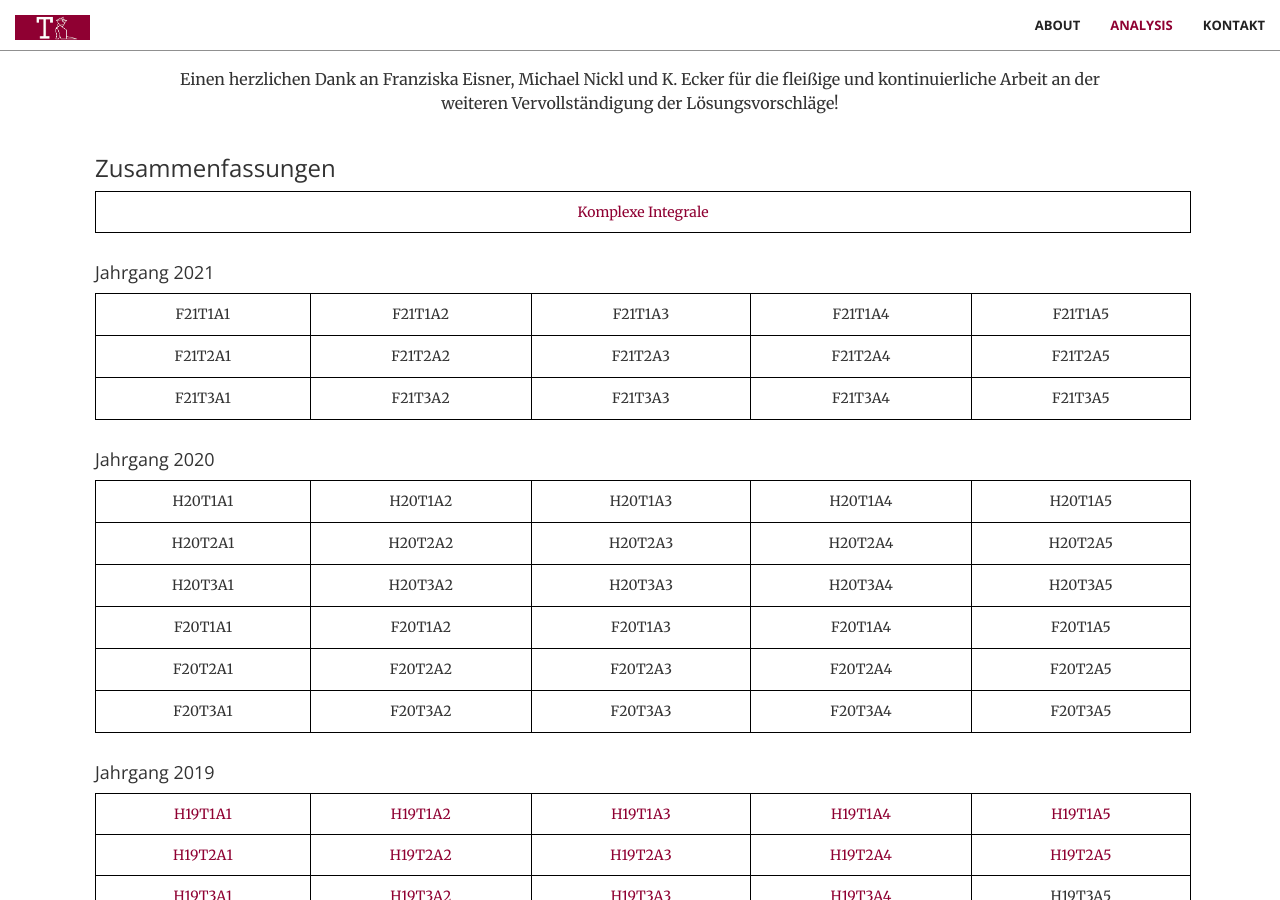
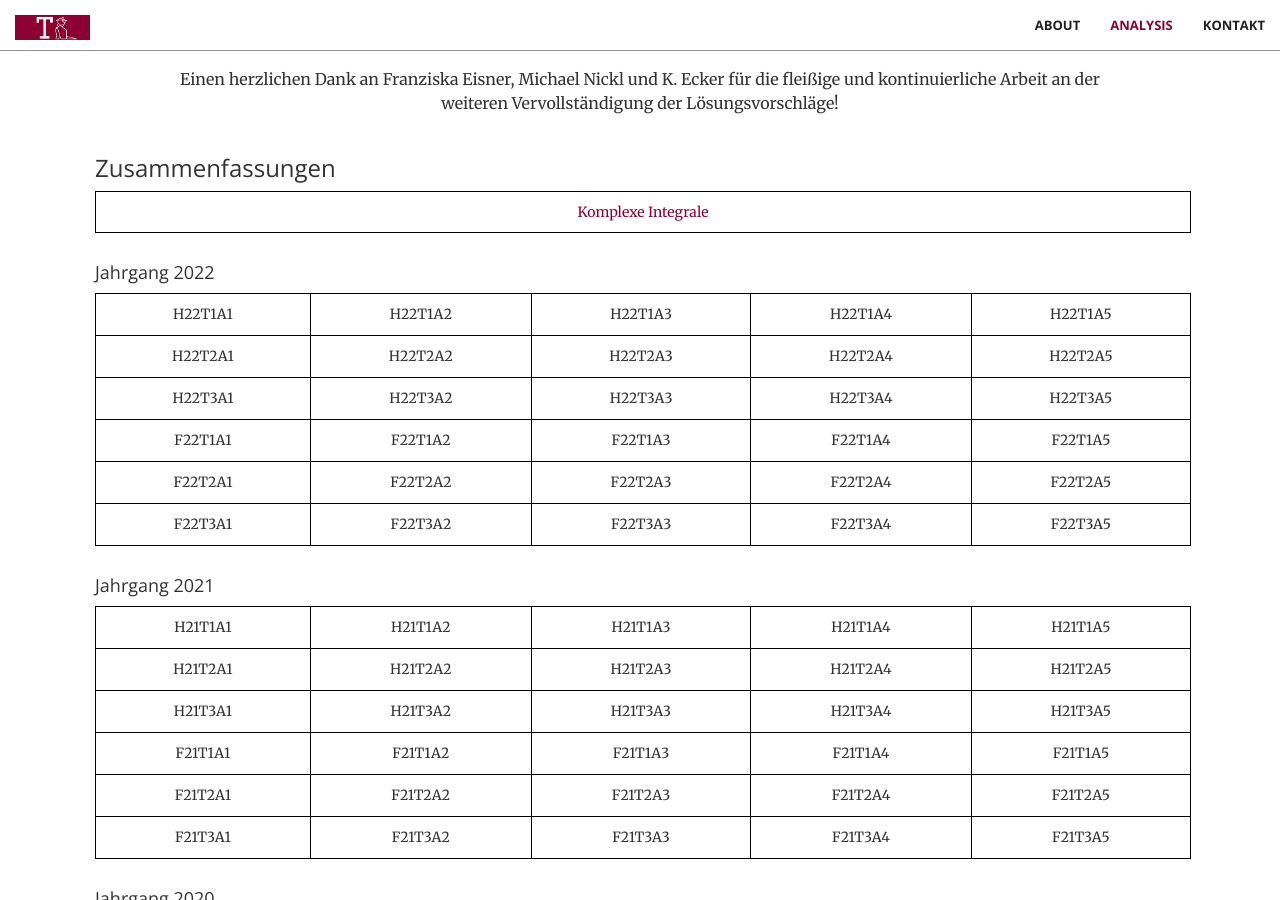
Before and after one commit to trabaldini/trabaldini.github.io, a Jekyll site: the page built from index.html, in a window 1280 px wide and 900 px high, scrolled down 1410 px. Built offline with Jekyll 4.4.1, drawn with Linux system fonts in a browser that asks for light colours; some web fonts are replaced.

Commit message:
add new exercises and table for 2022

```diff
--- a/_includes/math.html
+++ b/_includes/math.html
@@ -26,10 +26,120 @@
                     </table>
                 </li>
                 <li>
+                    <h4>Jahrgang 2022</h4>
+                    <table>
+                        <tbody>
+                            <tr>
+                                <td>
+                                    <p>H22T1A1</p>
+                                </td>
+                                <td>
+                                    <p>H22T1A2</p>
+                                </td>
+                                <td>
+                                    <p>H22T1A3</p>
+                                </td>
+                                <td>
+                                    <p>H22T1A4</p>
+                                </td>
+                                <td>
+                                    <p>H22T1A5</p>
+                                </td>
+                            </tr>
+                            <tr>
+                                <td>
+                                    <p>H22T2A1</p>
+                                </td>
+                                <td>
+                                    <p>H22T2A2</p>
+                                </td>
+                                <td>
+                                    <p>H22T2A3</p>
+                                </td>
+                                <td>
+                                    <p>H22T2A4</p>
+                                </td>
+                                <td>
+                                    <p>H22T2A5</p>
+                                </td>
+                            </tr>
+                            <tr>
+                                <td>
+                                    <p>H22T3A1</p>
+                                </td>
+                                <td>
+                                    <p>H22T3A2</p>
+                                </td>
+                                <td>
+                                    <p>H22T3A3</p>
+                                </td>
+                                <td>
+                                    <p>H22T3A4</p>
+                                </td>
+                                <td>
+                                    <p>H22T3A5</p>
+                                </td>
+                            </tr>
+                             <tr>
+                                <td>
+                                    <p>F22T1A1</p>
+                                </td>
+                                <td>
+                                    <p>F22T1A2</p>
+                                </td>
+                                <td>
+                                    <p>F22T1A3</p>
+                                </td>
+                                <td>
+                                    <p>F22T1A4</p>
+                                </td>
+                                <td>
+                                    <p>F22T1A5</p>
+                                </td>
+                            </tr>
+                            <tr>
+                                <td>
+                                    <p>F22T2A1</p>
+                                </td>
+                                <td>
+                                    <p>F22T2A2</p>
+                                </td>
+                                <td>
+                                    <p>F22T2A3</p>
+                                </td>
+                                <td>
+                                    <p>F22T2A4</p>
+                                </td>
+                                <td>
+                                    <p>F22T2A5</p>
+                                </td>
+                            </tr>
+                            <tr>
+                                <td>
+                                    <p>F22T3A1</p>
+                                </td>
+                                <td>
+                                    <p>F22T3A2</p>
+                                </td>
+                                <td>
+                                    <p>F22T3A3</p>
+                                </td>
+                                <td>
+                                    <p>F22T3A4</p>
+                                </td>
+                                <td>
+                                    <p>F22T3A5</p>
+                                </td>
+                            </tr>
+                        </tbody>
+                    </table>
+                </li>
+                <li>
+                <li>
                     <h4>Jahrgang 2021</h4>
                     <table>
                         <tbody>
-                            <!-- <tr>
+                            <tr>
                                 <td>
                                     <p>H21T1A1</p>
                                 </td>
@@ -79,7 +189,7 @@
                                 <td>
                                     <p>H21T3A5</p>
                                 </td>
-                            </tr> -->
+                            </tr>
                              <tr>
                                 <td>
                                     <p>F21T1A1</p>
@@ -295,7 +405,7 @@
                                     <a href="aufg/H19T3A4_DGL.pdf" target="_blank">H19T3A4</a>
                                 </td>
                                 <td>
-                                    <p>H19T3A5</p>
+                                    <a href="aufg/H19T3A5_DGL.pdf" target="_blank">H19T3A5</a>
                                 </td>
                             </tr>
                              <tr>
@@ -477,7 +586,7 @@
                                     <a href="aufg/H17T1A3_DGL.pdf" target="_blank">H17T1A3</a>
                                 </td>
                                 <td>
-                                    <p>H17T1A4</p>
+                                    <a href="aufg/H17T1A4_DGL.pdf" target="_blank">H17T1A4</a>
                                 </td>
                                 <td>
                                     <p>H17T1A5</p>
@@ -502,7 +611,7 @@
                             </tr>
                             <tr>
                                 <td>
-                                    <p>H17T3A1</p>
+                                    <a href="aufg/H17T3A1_FT.pdf" target="_blank">H17T3A1</a>
                                 </td>
                                 <td>
                                     <a href="aufg/H17T3A2_RA.pdf" target="_blank">H17T3A2</a>
```
Also changed, not shown: other parts of _includes/math.html (+1 -2 lines), 6 other files.
